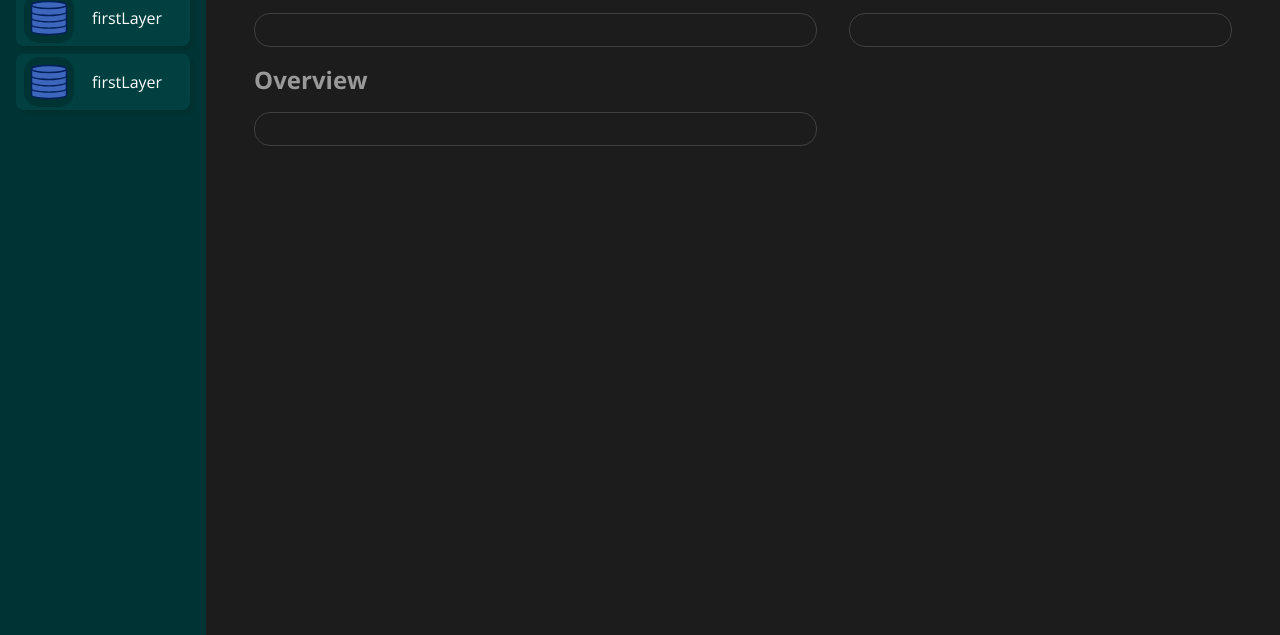
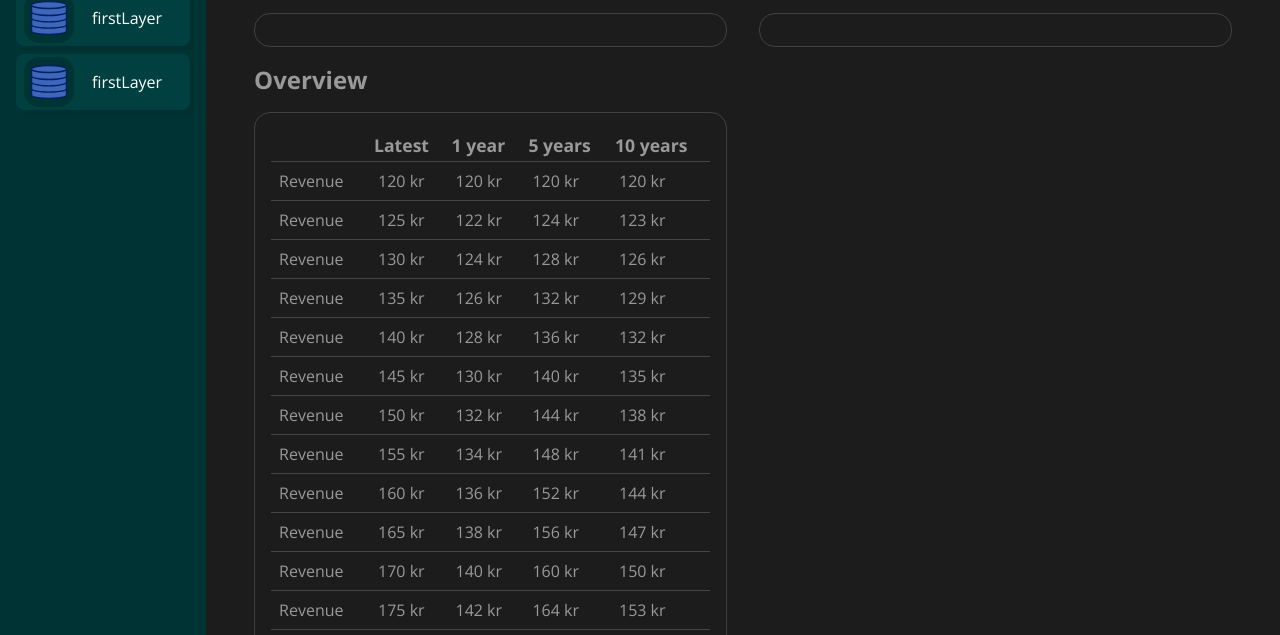
Before and after one commit to Oscar-Kristensson/StockDB, a website built with Vite: page index.html in a window 1280 px wide. Shown: the part 154-789 px from the top of the page. Built offline with nearby package versions, Linux system fonts and the light colour scheme.

Commit message:
Added the overview table to the stock view

```diff
--- a/src/components/base.ts
+++ b/src/components/base.ts
@@ -9,3 +9,9 @@ export function createContainer(parent: HTMLElement, className: string) : HTMLDi
 
     return container;
 }
+
+
+export interface CustomElementInterface {
+    appendChild(node: CustomElementInterface | HTMLElement) : void;
+    getTopMostHTMLContainer() : HTMLElement;
+}
--- a/src/components/container.ts
+++ b/src/components/container.ts
@@ -1,12 +1,13 @@
+import { CustomElementInterface } from "./base.ts";
 
 
 
-export class CustomContainer {
+export class CustomContainer implements CustomElementInterface {
     mainContainer: HTMLDivElement;
     contentContainer: HTMLDivElement;
     heading : HTMLHeadingElement;
 
-    constructor(parent: HTMLElement, heading:string, className: string) {
+    constructor(parent: HTMLElement | undefined, heading:string, className: string) {
         this.mainContainer = document.createElement("div");
         this.mainContainer.className = "customContainer";
         this.mainContainer.classList.add(className);
@@ -21,10 +22,18 @@ export class CustomContainer {
         this.mainContainer.appendChild(this.contentContainer);
 
 
-        parent.appendChild(this.mainContainer);
+        parent?.appendChild(this.mainContainer);
     }
 
     setHeading(heading: string) {
         this.heading.innerText = heading;
     }
+
+    appendChild(node: HTMLElement) {
+        this.contentContainer.appendChild(node);
+    }
+
+    getTopMostHTMLContainer(): HTMLElement {
+        return this.mainContainer;
+    }
 }
--- /dev/null
+++ b/src/components/table.ts
@@ -0,0 +1,116 @@
+import { CustomElementInterface } from "./base";
+import { CustomContainer } from "./container";
+
+export class CustomTableElement {
+    html: HTMLTableCellElement;
+    constructor(content: HTMLElement, className: string = "") {
+        this.html = document.createElement("td");
+
+        if (className !== "")
+           this.html.className = className;
+
+        this.html.appendChild(content);
+    }
+
+    static fromStringList(data: Array<string>) {
+        const list: Array<CustomTableElement> = [];
+        data.forEach(data => {
+            list.push(CustomTableElement.fromString(data));
+        })
+
+        return list;
+    }
+
+    static fromString(string: string) {
+        const text = document.createElement("div");
+        text.innerText = string;
+        return new CustomTableElement(text)
+
+    }
+
+
+}
+
+
+export class CustomTableRow {
+    tableRow: HTMLTableRowElement;
+    size: Number;
+    header: boolean;
+
+    constructor(data: Array<CustomTableElement>, header:boolean = false) {
+        this.tableRow = document.createElement("tr");
+        this.header = header;
+        this.size = data.length;
+
+    }
+
+}
+
+
+export class CustomTable implements CustomElementInterface {
+    container: HTMLDivElement;
+    table: HTMLTableElement;
+    tableBody: HTMLTableSectionElement;
+    tableHead: HTMLTableSectionElement;
+
+    rows: Array<CustomTableRow>;
+    width: Number;
+
+    constructor(parent: HTMLElement | CustomContainer, className:string, width:Number = 1) {
+        this.container = document.createElement("div");
+        this.container.className = "customTable";
+        this.container.classList.add(className);
+
+        this.table = document.createElement("table");
+
+        this.container.appendChild(this.table);
+
+        parent.appendChild(this.container);
+
+        this.rows = [];
+        this.width = width;
+
+        this.tableHead = document.createElement("thead");
+        this.table.appendChild(this.tableHead);
+        this.tableBody = document.createElement("tbody");
+        this.table.appendChild(this.tableBody);
+
+    }
+
+
+    addRow(row: Array<CustomElementInterface>, header: boolean = false) {
+        if (row.length !== this.width) {
+            console.error("The array length does not match the tables width");
+            return;
+        }
+
+        console.log("Adding row");
+
+        const tableRow = document.createElement("tr");
+
+        if (header) {
+            tableRow.classList.add("header");
+        }
+
+
+        row.forEach(element => {
+            const tableElement = document.createElement(header ? "th" : "td");
+            tableElement.appendChild(element.getTopMostHTMLContainer());
+            tableRow.appendChild(tableElement);
+        });
+        (header ? this.tableHead : this.tableBody).appendChild(tableRow);
+
+
+    }
+
+
+
+    getTopMostHTMLContainer(): HTMLElement {
+        return this.container;
+    }
+
+    appendChild(node: CustomElementInterface | HTMLElement): void {
+        console.error("Table element can not append a child", node.toString());
+    }
+
+}
--- a/src/styles/stockLayer.css
+++ b/src/styles/stockLayer.css
@@ -18,7 +18,7 @@ nav {
         "graph info"
         "overview info";
 
-    grid-template-rows: auto auto;
+    grid-template-columns: 1fr 1fr;
 
 
 }
@@ -44,6 +44,10 @@ nav {
     grid-area: info;
 }
 
+.stockLayer .overviewContainer .content {
+    overflow-x: auto;
+}
+
 
 .stockLayer .stockHeading {
     margin-left: var(--leftGridMargin);
--- a/src/styles/styles.css
+++ b/src/styles/styles.css
@@ -90,3 +90,30 @@ nav button img {
     margin: 2px;
     height: 50px;
 }
+
+
+.customTable table {
+    border-collapse: collapse;
+    width: 100%;
+}
+
+.customTable tr:not(.header) {
+    border-top: hsl(0, 0%, 27%) 1px solid;
+}
+
+
+
+.customTable th {
+    font-size: 1.1rem;
+}
+
+.customTable td, th {
+    padding: 4px;
+    margin: 4px;
+    text-align: start;
+}
+
+.customTable td {
+    outline: none;
+    padding: 8px;
+}
--- a/src/views/stockLayer.ts
+++ b/src/views/stockLayer.ts
@@ -1,8 +1,37 @@
 import { AppLayer } from "../appLayer.ts";
 import { loadCSS } from "../utils.ts";
-import { createContainer } from "../components/base.ts"
 import { CustomContainer } from "../components/container.ts";
 import { CustomHeading } from "../components/heading.ts";
+import { CustomTable, CustomTableElement, CustomTableRow } from "../components/table.ts";
+import { CustomElementInterface } from "../components/base.ts";
+
+class CustomLabelElement implements CustomElementInterface {
+    content: HTMLElement;
+    constructor(parent: HTMLElement | undefined, content:string | HTMLElement | CustomElementInterface, className:string = "") {
+        this.content = document.createElement("div");
+        this.content.className = "labelElement";
+
+        if (className !== "")
+            this.content.classList.add(className);
+
+        if (typeof content === "string") {
+            this.content.innerText = content;
+        }
+
+        parent?.appendChild(this.content);
+
+    }
+
+    appendChild(node: HTMLElement) {
+        this.content.appendChild(node);
+    }
+
+    getTopMostHTMLContainer(): HTMLElement {
+        return this.content;
+    }
+}
+
+
 
 class StockLayer extends AppLayer {
     container: HTMLElement | undefined;
@@ -10,6 +39,7 @@ class StockLayer extends AppLayer {
     overviewContainer: CustomContainer | undefined;
     informationContainer: CustomContainer | undefined;
     heading: CustomHeading | undefined;
+    overviewTable: CustomTable | undefined;
 
     stockName: string;
 
@@ -40,6 +70,11 @@ class StockLayer extends AppLayer {
 
 
 
+        this.overviewTable = new CustomTable(this.overviewContainer, "informationTable", 5);
+
+        this.generateStockOverViewTable(120, 0, 0);
+
+
 
 
 
@@ -59,6 +94,39 @@ class StockLayer extends AppLayer {
 
     }
 
+
+    generateStockOverViewTable(
+        revenue: number,
+        operatingExpenses: number,
+        earningsPerShare: number,
+    ) {
+        console.log("GEN", this.overviewTable);
+
+        if (!(this.overviewTable instanceof CustomTable)) {
+            console.error("The overview table is not correctly initalized!");
+            return;
+        }
+
+        this.overviewTable.addRow([
+            new CustomLabelElement(undefined, ""),
+            new CustomLabelElement(undefined, "Latest"),
+            new CustomLabelElement(undefined, "1 year"),
+            new CustomLabelElement(undefined, "5 years"),
+            new CustomLabelElement(undefined, "10 years"),
+        ], true);
+
+        for (let i = 0; i < 100; i++) {
+            this.overviewTable.addRow([
+                new CustomLabelElement(undefined, `Revenue`),
+                new CustomLabelElement(undefined, `${revenue + i * 5} kr`),
+                new CustomLabelElement(undefined, `${revenue + i * 2} kr`),
+                new CustomLabelElement(undefined, `${revenue + i * 4} kr`),
+                new CustomLabelElement(undefined, `${revenue + i * 3} kr`),
+
+            ]);
+        }
+    }
+
 }
 
 
```
